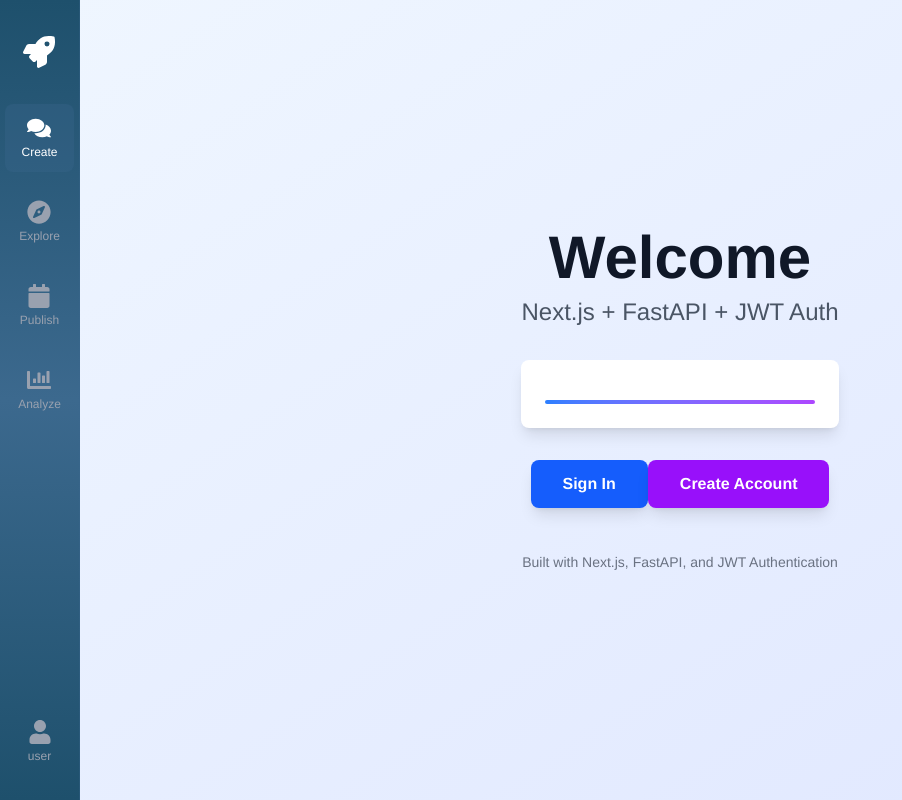
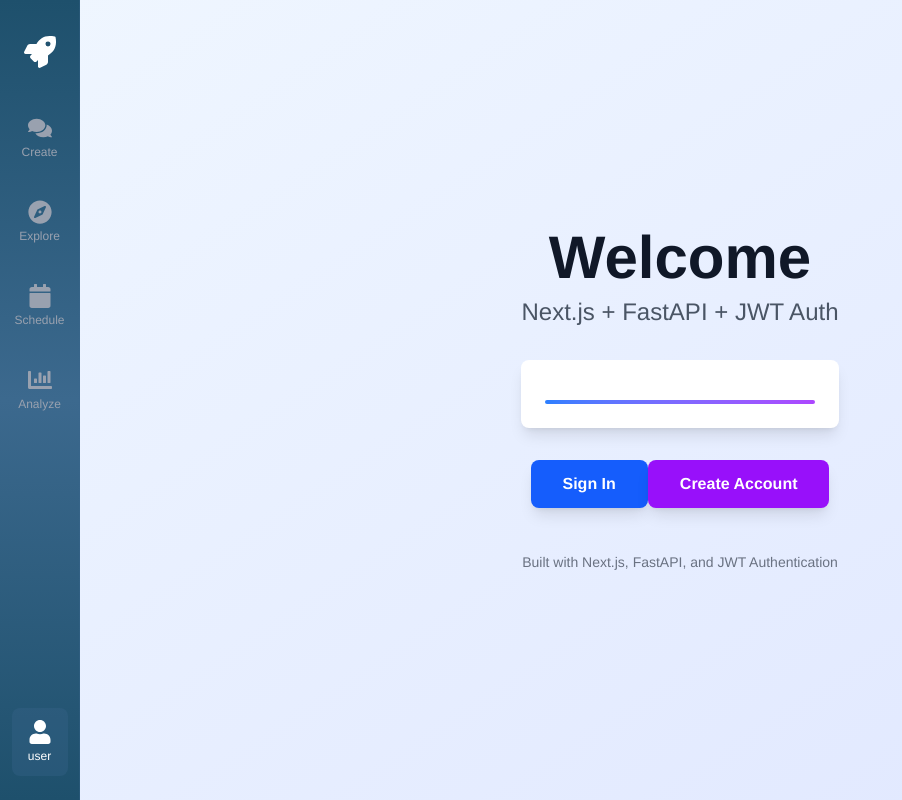
Before and after one commit to SimonNRisk/qtma25, a Next.js app in the folder frontend/: page / in a window 1280 px wide. Shown: the whole page, without its empty margins (0-902 px from the left). Built offline with nearby package versions, Linux system fonts and the light colour scheme; no server answers.

Commit message:
ref: page names

```diff
--- a/frontend/src/components/Sidebar.tsx
+++ b/frontend/src/components/Sidebar.tsx
@@ -43,11 +43,11 @@
   const pathname = usePathname();
 
   // Determine active routes
-  const isCreateActive = pathname?.includes('/create') || pathname === '/';
+  const isCreateActive = pathname?.includes('/create');
   const isExploreActive = pathname?.includes('/explore');
-  const isPublishActive = pathname?.includes('/publish') || pathname?.includes('/linkedin');
+  const isScheduleActive = pathname?.includes('/schedule');
   const isAnalyzeActive = pathname?.includes('/analyze');
-  const isUserActive = pathname?.includes('/me') || pathname?.includes('/profile');
+  const isUserActive = pathname?.includes('/me') || pathname === '/';
 
   return (
     <aside
@@ -80,7 +80,7 @@
 
         {/* Navigation Items */}
         <SidebarItem
-          href="/"
+          href="/create"
           icon={<FaComments className="w-6 h-6" />}
           label="Create"
           isActive={isCreateActive}
@@ -92,10 +92,10 @@
           isActive={isExploreActive}
         />
         <SidebarItem
-          href="/linkedin"
+          href="/schedule"
           icon={<FaCalendar className="w-6 h-6" />}
-          label="Publish"
-          isActive={isPublishActive}
+          label="Schedule"
+          isActive={isScheduleActive}
         />
         <SidebarItem
           href="/analyze"
```
